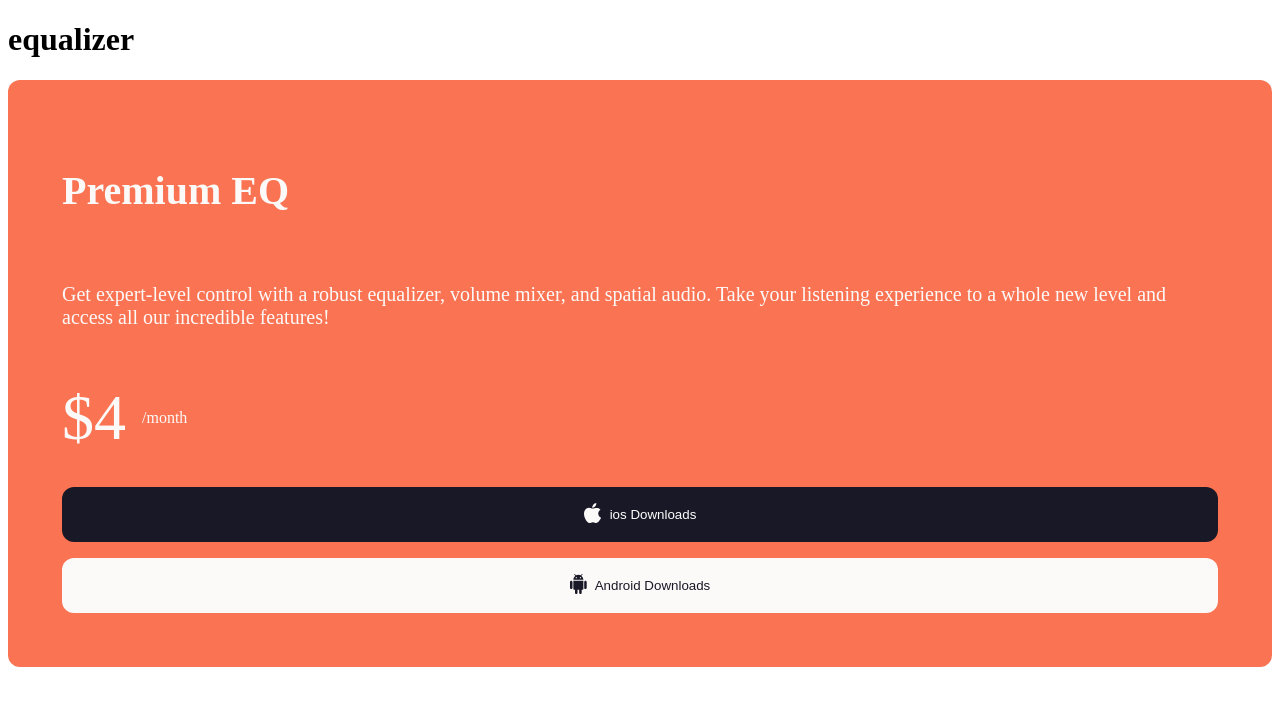
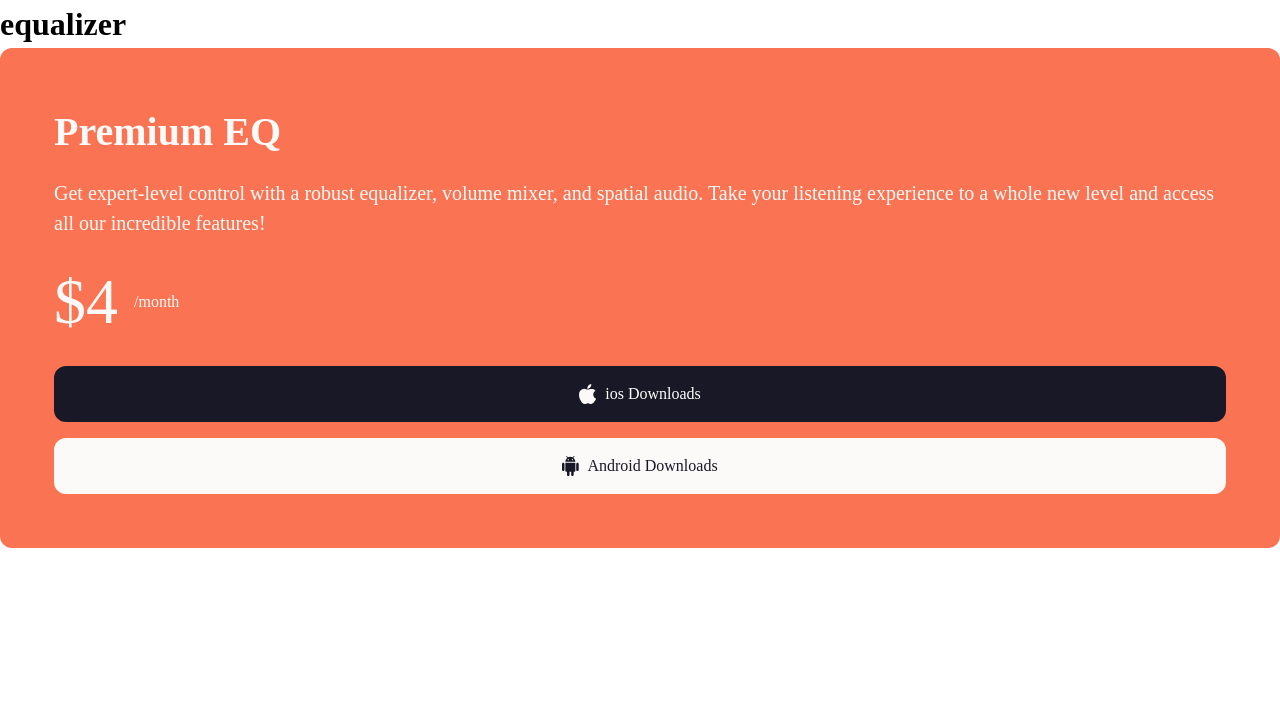
Before and after one commit to ZTanvir/frontend-mentor-equalizer-landing-page, a React (Vite) app: page / in a window 1280 px wide. Shown: the top 706 px of the page. Built offline with nearby package versions, Linux system fonts and the light colour scheme.

Commit message:
style:add css reset josh comeau

```diff
--- a/src/App.css
+++ b/src/App.css
@@ -0,0 +1,62 @@
+/*
+  1. Use a more-intuitive box-sizing model.
+*/
+*,
+*::before,
+*::after {
+  box-sizing: border-box;
+}
+/*
+    2. Remove default margin
+  */
+* {
+  margin: 0;
+}
+/*
+    Typographic tweaks!
+    3. Add accessible line-height
+    4. Improve text rendering
+  */
+body {
+  line-height: 1.5;
+  -webkit-font-smoothing: antialiased;
+}
+/*
+    5. Improve media defaults
+  */
+img,
+picture,
+video,
+canvas,
+svg {
+  display: block;
+  max-width: 100%;
+}
+/*
+    6. Remove built-in form typography styles
+  */
+input,
+button,
+textarea,
+select {
+  font: inherit;
+}
+/*
+    7. Avoid text overflows
+  */
+p,
+h1,
+h2,
+h3,
+h4,
+h5,
+h6 {
+  overflow-wrap: break-word;
+}
+/*
+    8. Create a root stacking context
+  */
+#root,
+#__next {
+  isolation: isolate;
+}
```
